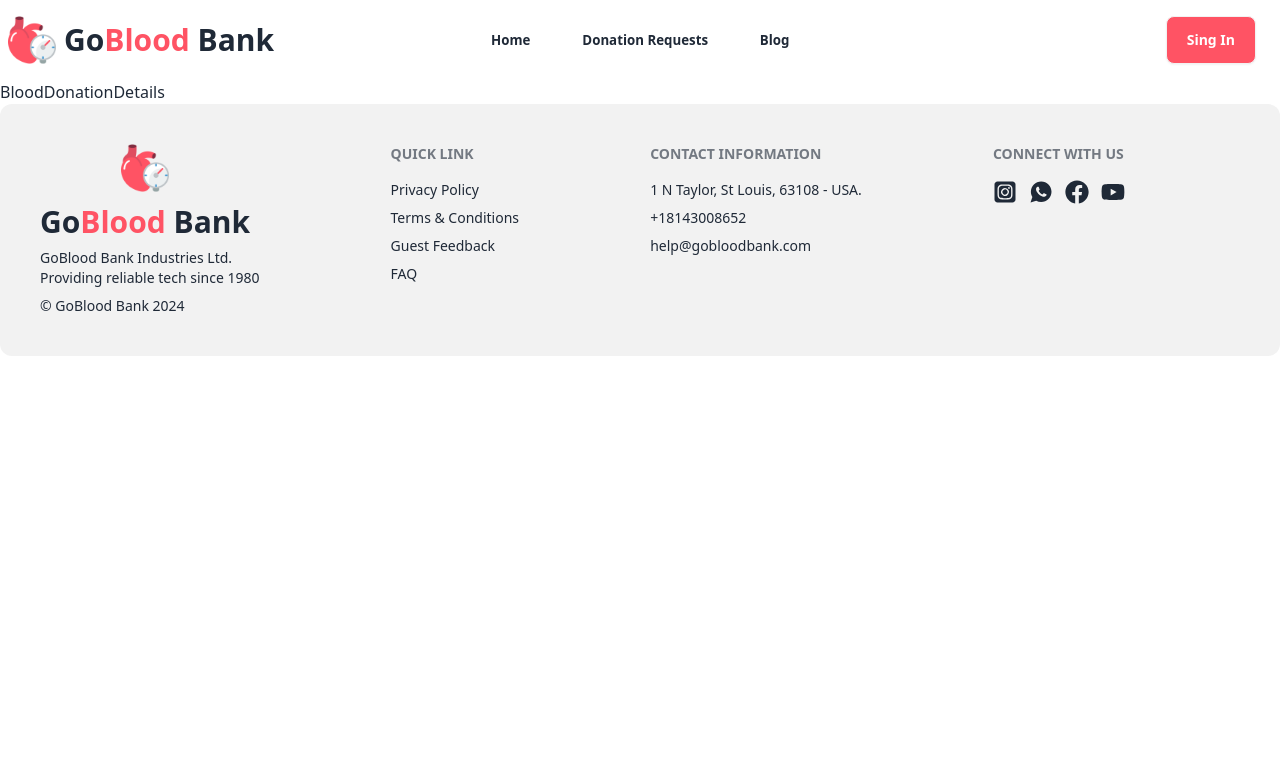
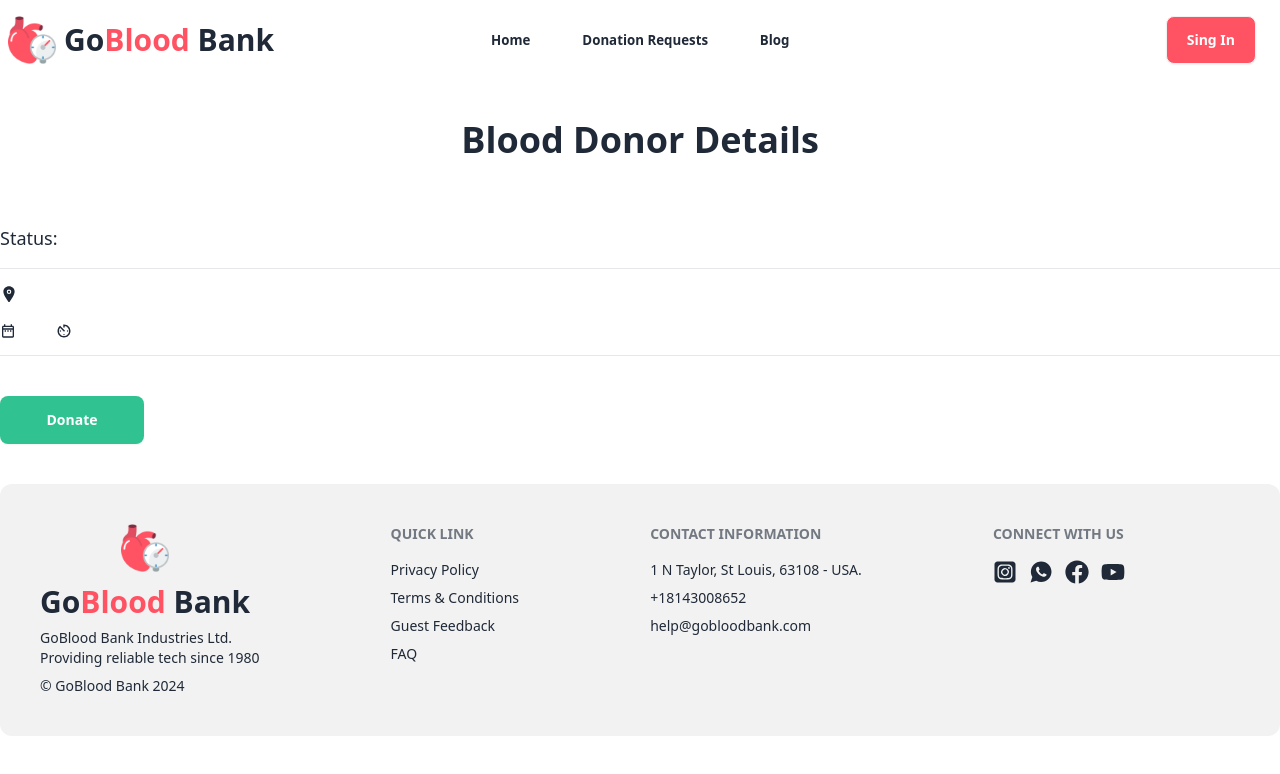
Before and after one commit to sajjathossainbd/go-blood-bank-client, a React (Vite) app: page /blood-donation-details/1 in a window 1280 px wide. Both pictures are taken after a click on the link "Privacy Policy". Shown: the top 774 px of the page. Built offline with nearby package versions, Linux system fonts and the light colour scheme; no server answers.

Commit message:
ui show blood doner details

```diff
--- a/src/components/BloodDonation/BloodDonationCard.jsx
+++ b/src/components/BloodDonation/BloodDonationCard.jsx
@@ -7,9 +7,6 @@ import { Link } from "react-router-dom";
 function BloodDonationCard({ donor }) {
   const { recipient_name, location, date, time } = donor;
 
-  const handleViewDetails = () => {
-    console.log("View Details", donor);
-  };
   return (
     <div className="card bg-base-100 shadow-xl">
       <div className="card-body">
@@ -23,7 +20,7 @@ function BloodDonationCard({ donor }) {
         <div className="flex justify-between mt-3">
           <p className="flex gap-2 items-center">
             <span className="font-bold">
-              <MdOutlineDateRange />{" "}
+              <MdOutlineDateRange />
             </span>
             {date}
           </p>
@@ -42,7 +39,6 @@ function BloodDonationCard({ donor }) {
         <div className="card-actions justify-end">
           <Link
             to={`/blood-donation-details/${donor?._id}`}
-            onClick={handleViewDetails}
             className="btn btn-outline"
           >
             View Details
--- a/src/pages/bloodDonation/BloodDonationDetails.jsx
+++ b/src/pages/bloodDonation/BloodDonationDetails.jsx
@@ -1,5 +1,83 @@
+import { Link, useParams } from "react-router-dom";
+import LoadingSpinner from "../../components/shared/LoadingSpinner";
+import useAxiosPublic from "../../hooks/useAxiosPublic";
+import { useQuery } from "@tanstack/react-query";
+import { Helmet } from "react-helmet-async";
+import { MdOutlineDateRange } from "react-icons/md";
+import { IoMdTimer } from "react-icons/io";
+import { IoLocation } from "react-icons/io5";
+
 function BloodDonationDetails() {
-  return <div>BloodDonationDetails</div>;
+  const { id } = useParams();
+  const axiosPublic = useAxiosPublic();
+
+  const { data: donor = {}, isLoading } = useQuery({
+    queryKey: ["donor", id],
+    queryFn: async () => {
+      const res = await axiosPublic.get(`/blood-donation/${id}`);
+      return res.data;
+    },
+  });
+
+  const { recipient_name, location, date, time, status } = donor;
+  console.log(donor);
+
+  if (isLoading) {
+    return <LoadingSpinner />;
+  }
+
+  const handleDonate = () => {
+    console.log("donate");
+  };
+
+  return (
+    <>
+      <Helmet>
+        <title>GoBlood Bank - Blood Donor Details</title>
+      </Helmet>
+      <h2 className="text-4xl mt-10 font-bold text-center font-playfair mb-10">
+        Blood Donor Details
+      </h2>
+      <div className=" mb-10">
+        <div className="flex flex-col gap-2">
+          <h2 className="text-2xl font-bold my-2">{recipient_name}</h2>
+          <p className="text-lg flex gap-2 items-center">
+            Status: <span className="font-bold">{status}</span>
+          </p>
+
+          <div className="border-b-[0.2px] border-solid my-2"></div>
+
+          <p className="text-lg flex gap-2 items-center">
+            <IoLocation /> <span className="font-bold">{location}</span>
+          </p>
+
+          <div className="flex gap-10 mt-3">
+            <p className="flex gap-2 items-center">
+              <span className="font-bold">
+                <MdOutlineDateRange />{" "}
+              </span>
+              {date}
+            </p>
+            <p className="flex gap-2 items-center">
+              <span className="font-bold">
+                <IoMdTimer />
+              </span>
+              {time}
+            </p>
+          </div>
+          <div className="border-b-[0.2px] border-solid my-2"></div>
+          <Link to={``}>
+            <button
+              onClick={handleDonate}
+              className="btn bg-[#31C292] hover:bg-[#48a586] text-white mr-4 px-5 w-36 mt-6 border-none"
+            >
+              Donate
+            </button>
+          </Link>
+        </div>
+      </div>
+    </>
+  );
 }
 
 export default BloodDonationDetails;
```
